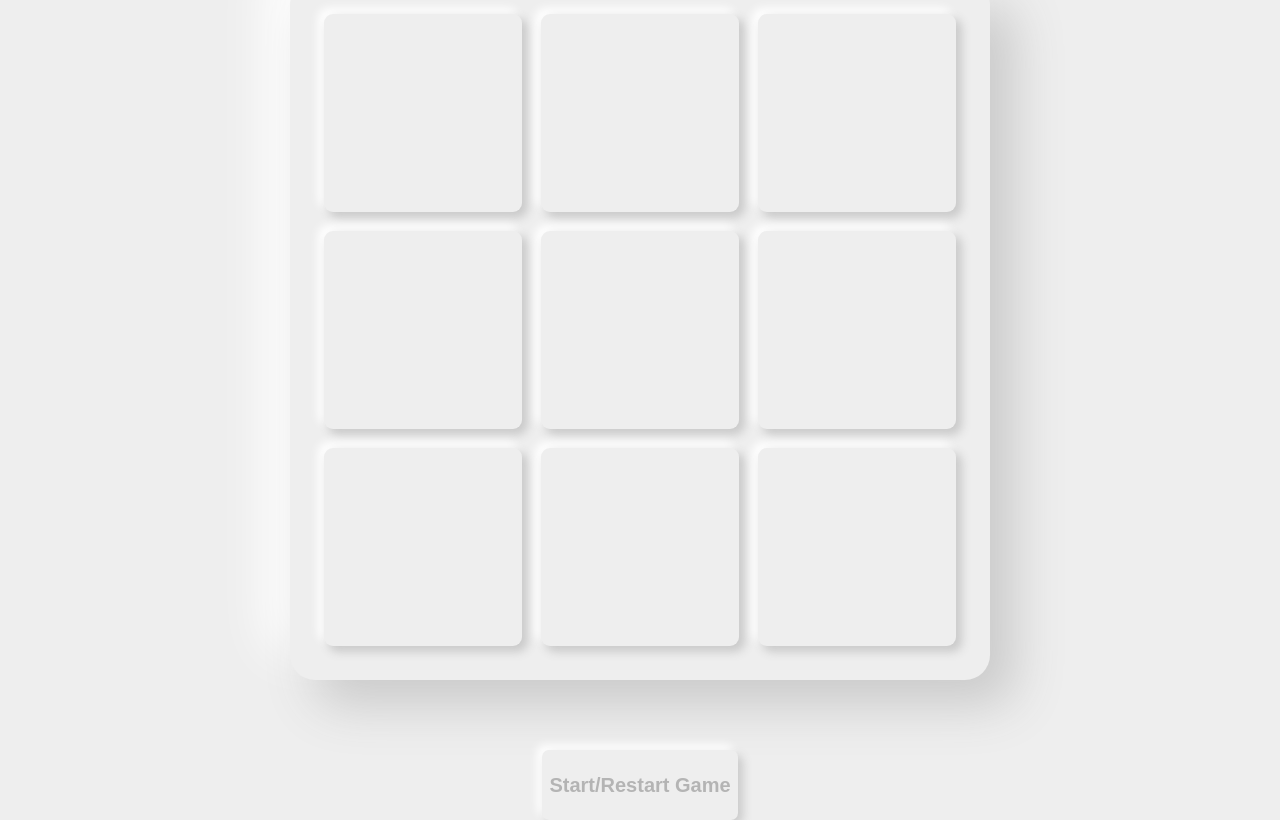
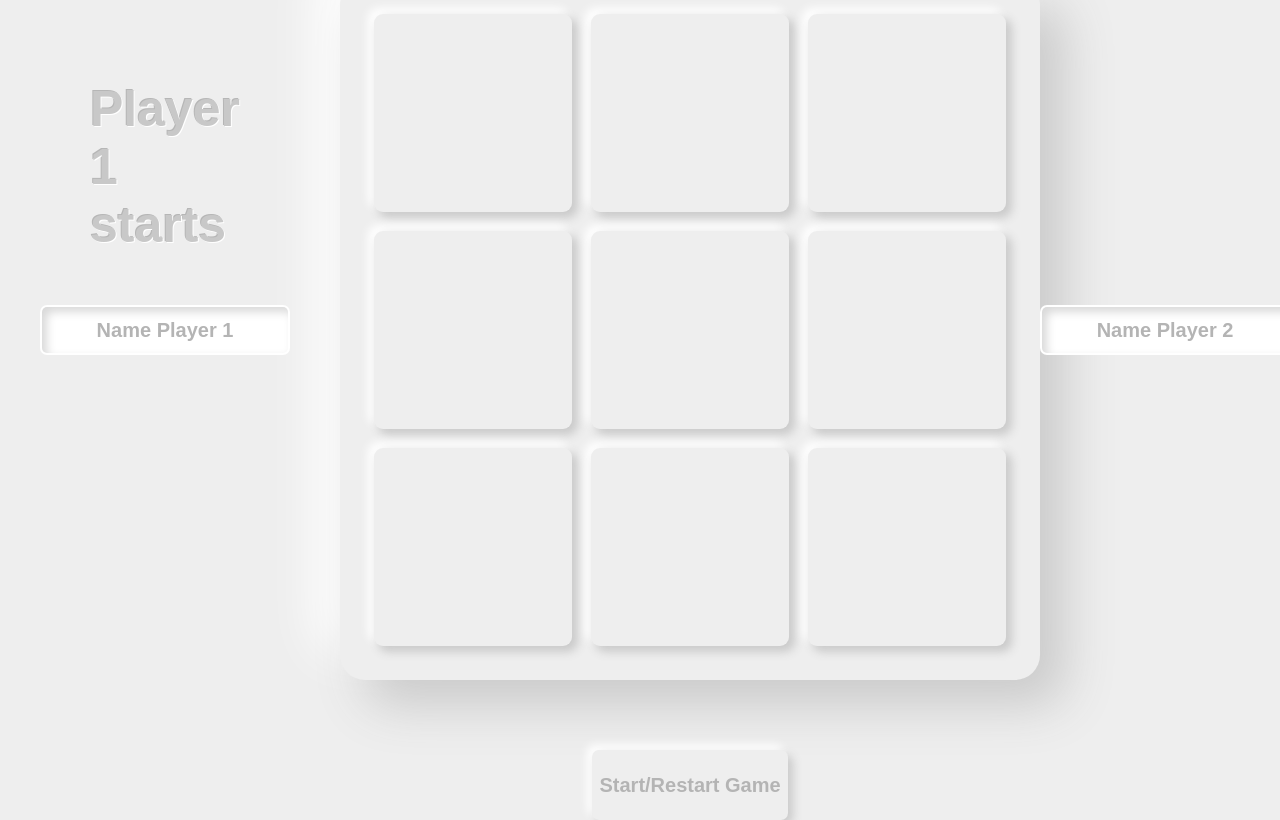
Before and after one commit to BunnyTheLifeguard/tictactoe, a website: page index.html in a window 1280 px wide. Both pictures are taken after a click on the button "Start/Restart Game". Drawn offline with Linux system fonts and the light colour scheme.

Commit message:
Added player name-fields & turn indicator

```diff
--- a/index.html
+++ b/index.html
@@ -19,6 +19,10 @@
       <div id='c8' class="cell"></div>
       <div id='c9' class="cell"></div>
     </div>
+    <div id='turnP1' class="turn"></div>
+    <div id='turnP2' class="turn"></div>
+    <input id='p1' class='player' value="Name Player 1">
+    <input id='p2' class='player' value="Name Player 2">
     <button class='start'>Start/Restart Game</button>
   </div>
   <script src="./script.js"></script>
--- a/script.js
+++ b/script.js
@@ -1,6 +1,8 @@
 const board = document.querySelector('.board');
 const allCells = board.children;
 const reStart = document.querySelector('.start');
+const turnP1 = document.querySelector('#turnP1');
+const turnP2 = document.querySelector('#turnP2');
 
 const cells = {
   c1: document.querySelector('#c1'),
@@ -15,7 +17,7 @@ const cells = {
 };
 
 const field = (state, turn) => ({ state, turn });
-const player = (name) => ({ name });
+const player = (name, score) => ({ name, score });
 
 const emptyBoard = field(['', '', '', '', '', '', '', '', ''], 1);
 
@@ -25,6 +27,8 @@ const render = (() => {
     for (let i = 0; i < allCells.length; i++) {
       cells[`c${i + 1}`].innerHTML = emptyBoard.state[i];
       cells[`c${i + 1}`].style.boxShadow = '5px 5px 10px #cacaca, -5px -5px 10px #fff';
+      turnP1.innerHTML = 'Player 1 starts';
+      turnP2.innerHTML = '';
     }
   });
   for (let i = 0; i < allCells.length; i++) {
@@ -35,9 +39,13 @@ const render = (() => {
       } else if (emptyBoard.turn % 2 !== 0) {
         emptyBoard.state[`${i}`] = 'X';
         emptyBoard.turn += 1;
+        turnP1.innerHTML = '';
+        turnP2.innerHTML = 'Your turn';
       } else {
         emptyBoard.state[`${i}`] = 'O';
         emptyBoard.turn += 1;
+        turnP1.innerHTML = 'Your turn';
+        turnP2.innerHTML = '';
       }
       cells[`c${i + 1}`].innerHTML = emptyBoard.state[i];
     });
--- a/style.css
+++ b/style.css
@@ -15,6 +15,7 @@ body {
 .container {
   display: grid;
   grid-template-rows: 10fr 1fr 1fr;
+  grid-template-columns: repeat(3, 1fr);
 }
 
 .board {
@@ -26,6 +27,7 @@ body {
   display: grid;
   grid-template-columns: repeat(3, 1fr);
   grid-template-rows: repeat(3, 1fr);
+  grid-column: 2;
 }
 
 .board * {
@@ -96,6 +98,7 @@ body {
 .start {
   justify-self: center;
   grid-row: 3;
+  grid-column: 2;
   border-color: transparent;
   border-radius: 7px;
   background: #eeeeee;
@@ -107,3 +110,52 @@ body {
   color: rgb(180, 180, 180);
   /* text-shadow: 1px 1px white, -1px -1px #b6b6b6; */
 }
+
+.player {
+  height: 50px;
+  width: 250px;
+  border-color: transparent;
+  border-radius: 7px;
+  background: #fff;
+  box-shadow: inset 5px 5px 10px #d9d9d9, inset -5px -5px 10px #fff;
+  text-align: center;
+  padding: 5px;
+  font-weight: bold;
+  font-size: 20px;
+  color: rgb(180, 180, 180);
+}
+
+#p1 {
+  grid-area: 1 / 1;
+  justify-self: center;
+  align-self: center;
+}
+
+#p2 {
+  grid-area: 1 / 3;
+  justify-self: center;
+  align-self: center;
+}
+
+.turn {
+  font-family: Arial, Helvetica, sans-serif;
+  font-weight: bold;
+  font-size: 50px;
+  color: rgb(200, 200, 200);
+  text-shadow: 1px 1px white, -1px -1px #b6b6b6;
+  background-clip: text;
+}
+
+#turnP1 {
+  margin: 100px;
+  grid-area: 1 / 1;
+  justify-self: center;
+  align-self: start;
+}
+
+#turnP2 {
+  margin: 100px;
+  grid-area: 1 / 3;
+  justify-self: center;
+  align-self: start;
+}
```
